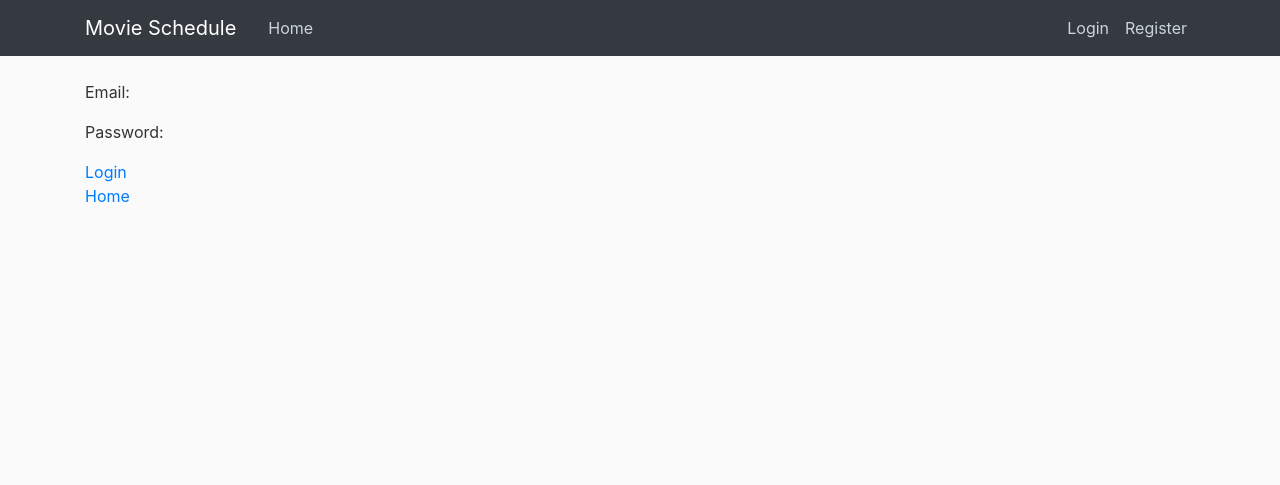
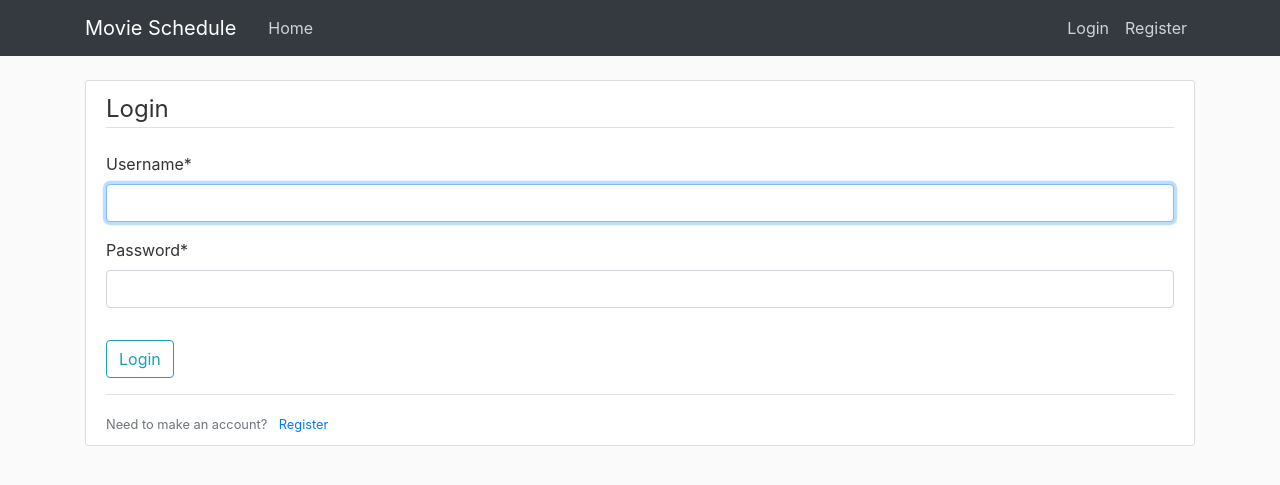
Before and after one commit to zlee1/MovieSchedule_App, a Django app: page /login/ in a window 1280 px wide. Shown: the top 485 px of the page. Run offline with Django 5.2, Linux system fonts and the light colour scheme; some libraries are stand-ins or nearby versions.

Commit message:
allow user login

```diff
--- a/MovieSchedule/MovieSchedule/settings.py
+++ b/MovieSchedule/MovieSchedule/settings.py
@@ -129,3 +129,8 @@ DEFAULT_AUTO_FIELD = 'django.db.models.BigAutoField'
 
 CRISPY_ALLOWED_TEMPLATE_PACKS = 'bootstrap4'
 CRISPY_TEMPLATE_PACK = 'bootstrap4'
+
+LOGIN_REDIRECT_URL = 'subscriptions-manage'
+LOGIN_URL = 'login'
+
+LOGOUT_REDIRECT_URL = 'subscriptions-home'
--- a/MovieSchedule/MovieSchedule/urls.py
+++ b/MovieSchedule/MovieSchedule/urls.py
@@ -15,11 +15,14 @@ Including another URLconf
     2. Add a URL to urlpatterns:  path('blog/', include('blog.urls'))
 """
 from django.contrib import admin
+from django.contrib.auth import views as auth_views
 from django.urls import path, include
 from users import views as user_views
 
 urlpatterns = [
     path('admin/', admin.site.urls),
     path('register/', user_views.register, name='register'),
-    path('', include('subscriptions.urls')),
+    path('login/', auth_views.LoginView.as_view(template_name='users/login.html'), name='login'),
+    path('logout/', auth_views.LogoutView.as_view(), name='logout'),
+    path('', include('subscriptions.urls'))
 ]
--- a/MovieSchedule/subscriptions/templates/subscriptions/base.html
+++ b/MovieSchedule/subscriptions/templates/subscriptions/base.html
@@ -32,8 +32,19 @@
                     </div>
                     <!-- Navbar Right Side -->
                     <div class="navbar-nav">
-                        <a class="nav-item nav-link" href="{% url 'subscriptions-login' %}">Login</a>
-                        <a class="nav-item nav-link" href="{% url 'register' %}">Register</a>
+                        {% if not user.is_authenticated %}
+                            <a class="nav-item nav-link" href="{% url 'login' %}">Login</a>
+                            <a class="nav-item nav-link" href="{% url 'register' %}">Register</a>
+                        {% else %}
+                            <a class="nav-item nav-link" href="{% url 'subscriptions-manage' %}">Manage Subscriptions</a>
+
+
+                            <form id="logout-form" method="POST" action="{% url 'logout' %}">
+                                {% csrf_token %}
+                            </form>
+
+                            <a class="nav-item nav-link" href="" onclick="document.getElementById('logout-form').submit(); return false;">Logout</a>
+                        {% endif %}
                     </div>
                 </div>
             </div>
--- a/MovieSchedule/subscriptions/templates/subscriptions/login.html
+++ /dev/null
@@ -1,8 +0,0 @@
-{% extends 'subscriptions/base.html' %}
-{% block content%}
-    <p>Email:</p>
-    <p>Password:</p>
-    <a href="{% url 'subscriptions-manage' %}">Login</a>
-    <br>
-    <a href="{% url 'subscriptions-home' %}">Home</a>
-{% endblock content %}
--- a/MovieSchedule/subscriptions/urls.py
+++ b/MovieSchedule/subscriptions/urls.py
@@ -4,7 +4,6 @@ from . import views
 urlpatterns = [
     path('', views.home, name='subscriptions-home')
     ,path('home/', views.home, name='subscriptions-home')
-    ,path('login/', views.login, name='subscriptions-login')
     ,path('manage/', views.manage, name='subscriptions-manage')
     ,path('search/<str:zip_code>', views.theater_search, name='subscriptions-search')
 ]
--- a/MovieSchedule/subscriptions/views.py
+++ b/MovieSchedule/subscriptions/views.py
@@ -1,6 +1,8 @@
 from django.shortcuts import render, redirect
 from django.http import HttpResponse
 from django.contrib.auth.models import User
+from django.contrib.auth.decorators import login_required
+
 import urllib
 from bs4 import BeautifulSoup
 from .forms import TheaterSearchForm
@@ -11,6 +13,7 @@ def home(request):
 def login(request):
     return render(request, 'subscriptions/login.html', context={'title': 'Login'})
 
+@login_required
 def manage(request):
     current_user = User.objects.first()
 
@@ -23,9 +26,9 @@ def manage(request):
     else:
         form = TheaterSearchForm()
 
-    return render(request, 'subscriptions/manage.html', context={'title': 'Manage', 'form': form, 'user': current_user, 'subscriptions':current_user.subscription_set.all()})
+    return render(request, 'subscriptions/manage.html', context={'title': 'Manage', 'form': form, 'subscriptions':current_user.subscription_set.all()})
 
-def theater_search(request, zip_code='10001'):
+def theater_search(request, zip_code):
 
     theater_list = []
 
--- a/MovieSchedule/users/templates/users/register.html
+++ b/MovieSchedule/users/templates/users/login.html
@@ -5,16 +5,16 @@
         <form method="POST">
             {% csrf_token %}
             <fieldset class="form-group">
-                <legend class="border-bottom mb-4">Register</legend>
+                <legend class="border-bottom mb-4">Login</legend>
                 {{ form|crispy }}
             </fieldset>
             <div class="form-group">
-                <button class="btn btn-outline-info" type="submit">Sign Up</button>
+                <button class="btn btn-outline-info" type="submit">Login</button>
             </div>
         </form>
         <div class="border-top pt-3">
             <small class="text-muted">
-                Already have an account? <a class="ml-2" href="login/">Login</a>
+                Need to make an account? <a class="ml-2" href="{% url 'register' %}">Register</a>
             </small>
         </div>
     </div>
--- a/MovieSchedule/users/views.py
+++ b/MovieSchedule/users/views.py
@@ -8,8 +8,8 @@ def register(request):
         if(form.is_valid()):
             form.save()
             username = form.cleaned_data.get('username')
-            messages.success(request, f'Account created for {username}')
-            return redirect('subscriptions-manage')
+            messages.success(request, 'Account created successfully! You can now login.')
+            return redirect('login')
     else:
         form = UserRegisterForm()
 
```
Also changed, not shown: MovieSchedule/subscriptions/templates/subscriptions/home.html (+5 -3 lines), MovieSchedule/subscriptions/templates/subscriptions/manage.html (+12 -7 lines).
